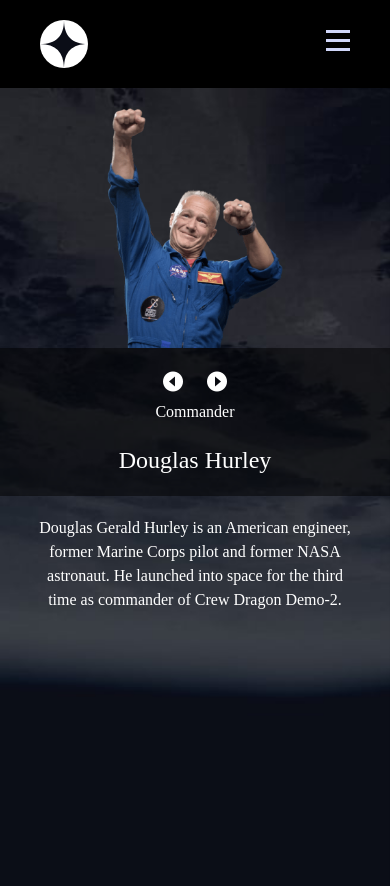
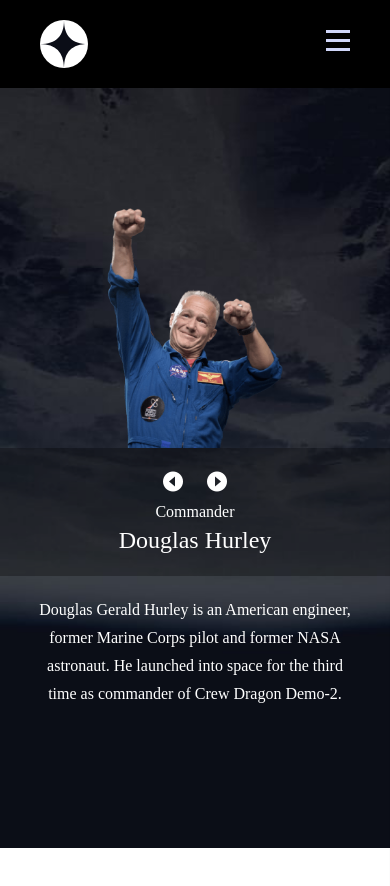
Before and after one commit to cristianccgg/space-tourism-website-main, a React (Vite) app: page /crew in a window 390 px wide. Shown: the top 886 px of the page. After the commit the page ends 848 px from the top, so only its background shows below. Built offline with nearby package versions, Linux system fonts and the light colour scheme.

Commit message:
some layouts fixed

```diff
--- a/src/components/Crew.jsx
+++ b/src/components/Crew.jsx
@@ -45,16 +45,17 @@
   const { name, role, bio, images } = data.crew[CurrentIndex];
 
   return (
-    <div className="bg-crew-mobile bg-no-repeat bg-cover md:bg-crew-desktop h-screen text-white text-center items-center md:items-end flex flex-col py-5 md:flex-row sm:px-10 md:px-20 md:py-0">
-      <div className="md:order-2  md:w-[100vw] md:h-[80vh]">
+    <div className="bg-crew-mobile bg-no-repeat bg-cover sm:bg-crew-desktop sm:overflow-hidden min-h-[90vh] sm:min-h-screen justify-evenly text-white text-center items-center md:items-end flex flex-col sm:px-10 md:px-20 ">
+      <div className=" md:h-[60vh] flex flex-col sm:grid sm:grid-cols-2 items-center md:text-start ">
+        <div className="sm:order-2  md:h-[90vh] sm:row-span-1 ">
           <img
-          className="h-60 w-60 md:h-full md:w-full self-center object-contain md:mx-auto"
+            className="h-60 w-60 md:h-full md:w-full object-contain md:mx-auto"
             src={images.png}
             alt={name}
           />
         </div>
-      <div className=" md:h-[80vh] content-center md:text-start md:p-10">
-        <div className="flex flex-col items-center justify-center md:items-start bg-black bg-opacity-50 p-5 md:p-0 md:bg-transparent md:gap-3">
+        <div className="sm:row-span-1 sm:mb-20">
+          <div className="flex flex-col items-center justify-center md:items-start w-full bg-black bg-opacity-30 p-5 md:p-0  md:bg-transparent md:gap-3">
             <div className="flex gap-5 md:order-2">
               <button onClick={handleNext} className="text-2xl">
                 <i className="bx bxs-caret-left-circle"></i>
@@ -63,13 +64,14 @@
                 <i className="bx bxs-caret-right-circle"></i>
               </button>
             </div>
-          <div className="flex flex-col items-center md:items-start gap-5">
+            <div className="flex flex-col items-center md:items-start md:gap-5">
               <h2 className="font-extralight md:text-4xl">{role}</h2>
               <h1 className="text-2xl md:text-6xl">{name}</h1>
             </div>
           </div>
           <div className="py-5 px-8 md:pt-3 md:px-0">
-          <p className="font-extralight md:text-2xl">{bio}</p>
+            <p className="font-thin md:text-2xl leading-7">{bio}</p>
+          </div>
         </div>
       </div>
     </div>
--- a/src/components/Destination.jsx
+++ b/src/components/Destination.jsx
@@ -28,12 +28,12 @@
   const { description, distance, images, name, travel } = selectedDestination;
 
   return (
-    <div className="bg-destination-mobile bg-no-repeat bg-cover md:bg-destination-desktop h-screen text-white text-center md: md:text-start flex flex-col items-center gap-8 pt-5 md:flex-row md:px-32 md:gap-32 lg:gap-44">
-      <div className="flex flex-col gap-5 md:gap-10">
+    <div className="bg-destination-mobile bg-no-repeat bg-cover sm:bg-destination-desktop h-[90vh] justify-evenly sm:h-[100vh] text-white text-center  md:text-start flex flex-col items-center sm:grid sm:grid-cols-2 md:px-32 md:gap-32 lg:gap-44">
+      <div className="flex flex-col items-center gap-5 md:gap-10">
         <h1 className="font-extralight">01 PICK YOUR DESTINATION</h1>
         <div>
           <img
-            className="w-52  md:w-[30vw] md:max-w-[50vh]"
+            className="w-40  md:w-[30vw] md:max-w-[50vh]"
             src={images.png}
             alt={name}
           />
@@ -54,9 +54,9 @@
         </div>
         <h1 className="text-4xl font-bold md:text-5xl lg:text-8xl">{name}</h1>
         <div className="px-5 md:px-0">
-          <p className="font-extralight">{description}</p>
+          <p className="font-extralight md:text-xl">{description}</p>
         </div>
-        <hr className="border border-white border-opacity-40 w-full mx-auto" />
+        <hr className="border border-white border-opacity-40 w-80 mx-auto sm:mx-0 sm:w-full" />
         <div className="flex justify-between md:px-0 w-full px-10">
           <div>
             <p>Avg. distance</p>
--- a/src/components/Home.jsx
+++ b/src/components/Home.jsx
@@ -3,24 +3,24 @@
 
 export const Home = () => {
   return (
-    <div className="bg-home-mobile md:bg-home-desktop md:bg-fill h-[100vh] bg-no-repeat  bg-cover text-white flex flex-col md:flex-row lg:gap-44 xl:gap-72 px-44 md:pt-32 items-center w-full p-8 font-light gap-8">
-      <div className="flex flex-col gap-5  md:px-8 md:w-[40vw] ">
+    <div className="bg-home-mobile sm:bg-home-desktop min-h-[90vh] sm:min-h-screen md:bg-fill bg-no-repeat bg-cover bg-center text-white flex flex-col md:flex-row lg:gap-44 xl:gap-72 px-44 md:pt-32 items-center justify-evenly p-8 font-light">
+      <div className="flex flex-col  md:px-8 md:w-[40vw]">
         <h2 className="flex flex-col items-center md:items-start lg:text-3xl font-extralight">
           SO, YOU WANT TO TRAVEL TO{" "}
-          <span className="text-8xl lg:text-[8rem] xl:text-[11rem] font-medium ">
+          <span className="text-8xl lg:text-[8rem] xl:text-[11rem] font-medium">
             SPACE
           </span>
-        </h2>{" "}
+        </h2>
         <h1 className="text-center md:text-justify lg:text-2xl">
           Let’s face it; if you want to go to space, you might as well genuinely
           go to outer space and not hover kind of on the edge of it. Well sit
           back, and relax because we’ll give you a truly out of this world
           experience!
-        </h1>{" "}
+        </h1>
       </div>
       <Link to={"/destination"}>
-        <div className="bg-white rounded-full  w-52 h-52 content-center">
-          <h1 className="text-3xl text-black text-center block">EXPLORE</h1>
+        <div className="bg-white rounded-full w-52 h-52 flex items-center justify-center">
+          <h1 className="text-3xl text-black">EXPLORE</h1>
         </div>
       </Link>
     </div>
--- a/src/components/Technology.jsx
+++ b/src/components/Technology.jsx
@@ -28,7 +28,7 @@
   const { description, images, name } = selectedItem;
 
   return (
-    <div className="bg-tech-mobile md:bg-tech-desktop bg-no-repeat bg-cover h-screen text-white text-center flex flex-col md:flex-row gap-5 py-5 items-center md:px-20 md:relative">
+    <div className="bg-tech-mobile md:bg-tech-desktop bg-no-repeat bg-cover h-[90vh] sm:h-[100vh] justify-evenly text-white text-center flex flex-col md:flex-row gap-5 py-5 items-center md:px-20 md:relative">
       <h1 className="md:absolute md:top-44 md:left-16 md:text-2xl md:font-thin z-10">
         03 Space launch 101
       </h1>
@@ -61,7 +61,9 @@
           <h1 className="md:text-2xl">THE TERMINOLOGY...</h1>
           <h1 className="text-3xl lg:text-6xl">{name}</h1>
           <div className="p-5 md:p-0">
-            <p className="font-thin md:pe-16 md:text-xl">{description}</p>
+            <p className="font-thin md:pe-16 md:text-xl md:leading-8">
+              {description}
+            </p>
           </div>
         </div>
       </div>
```
Lines whose indentation alone changed are shown as unchanged.
